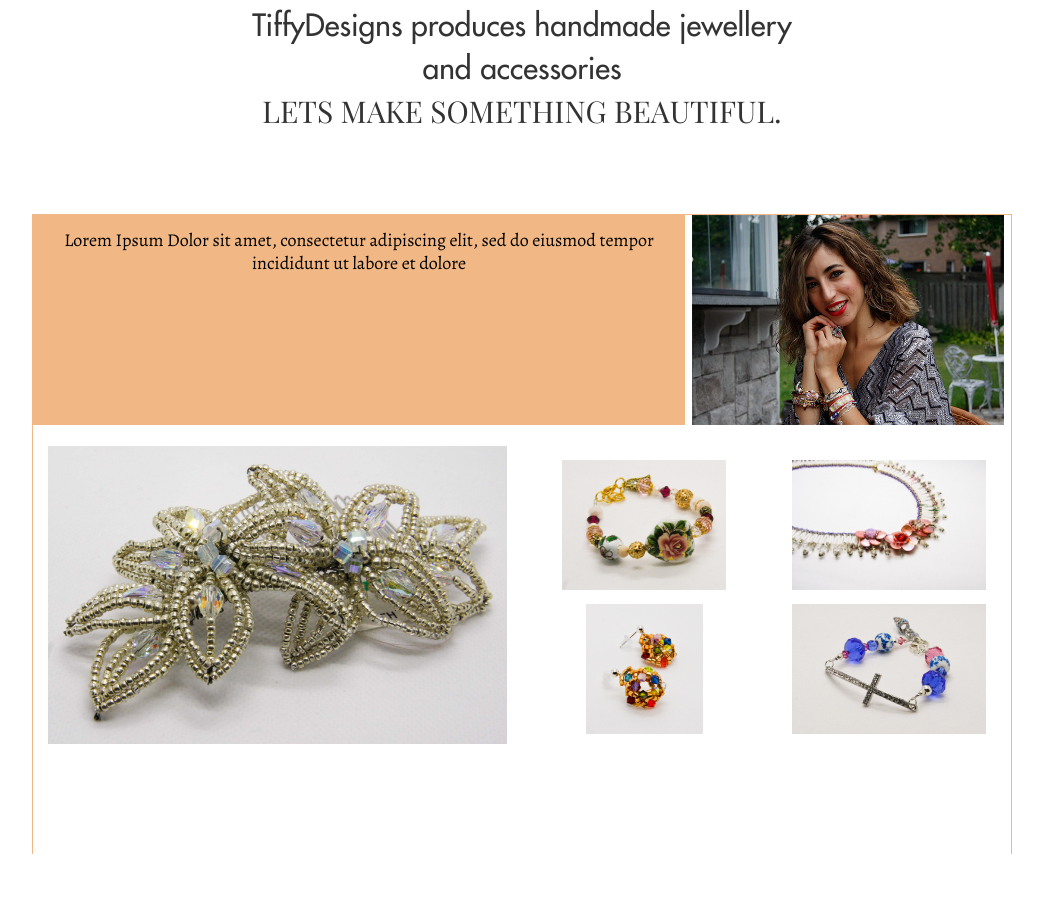
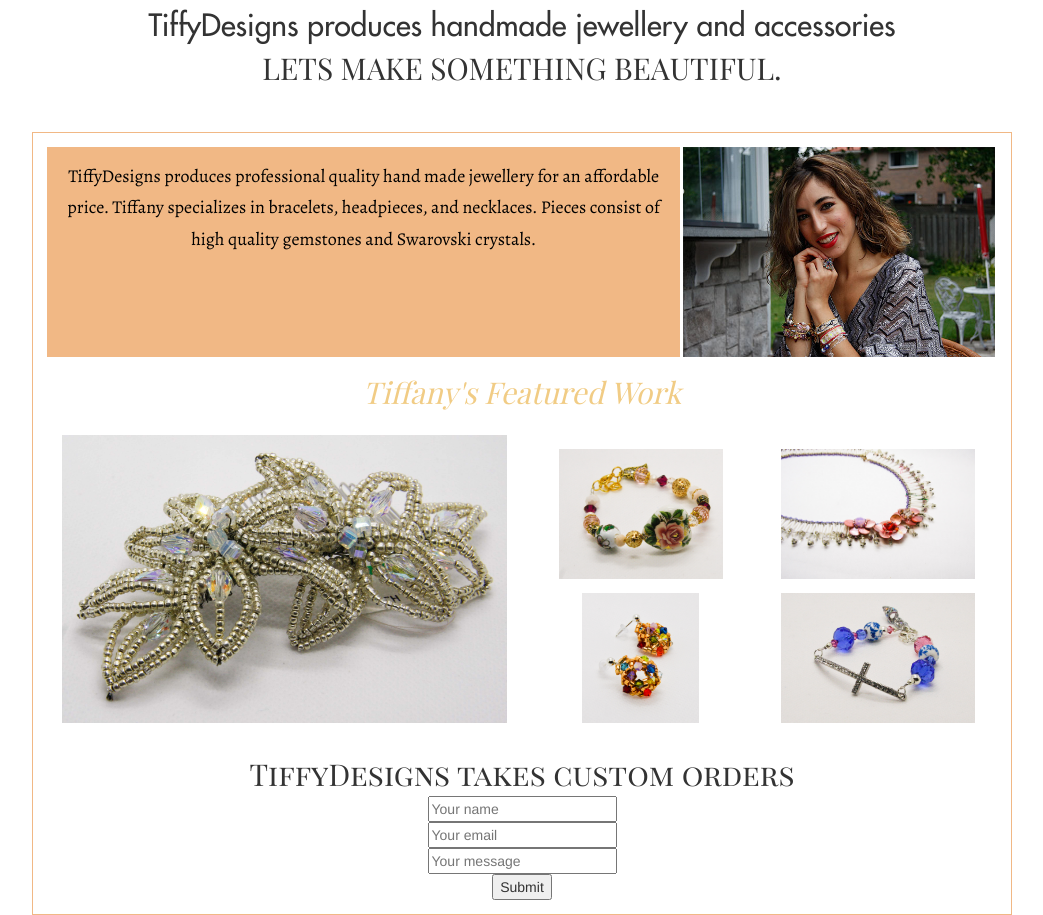
Before and after one commit to djg07/tiffydesigns, a website: page src/index.html in a window 1280 px wide. Shown: the part 796-1711 px from the top of the page, without its empty margins (118-1161 px from the left). Before the commit the page ends 1650 px from the top, so only its background shows below. Drawn offline with nearby package versions, Linux system fonts and the light colour scheme; a web font is replaced by a local one.

Commit message:
fixed layout, added form for contact

```diff
--- a/src/index.html
+++ b/src/index.html
@@ -17,6 +17,9 @@
     <link href='https://fonts.googleapis.com/css?family=Open+Sans' rel='stylesheet' type='text/css'>
     <link href='https://fonts.googleapis.com/css?family=Alegreya:400,400italic,700,700italic,900,900italic'
           rel='stylesheet' type='text/css'>
+    <link href='https://fonts.googleapis.com/css?family=Playfair+Display:400,400italic,700italic' rel='stylesheet' type='text/css'>
+
+
     <link rel="stylesheet" href="https://maxcdn.bootstrapcdn.com/font-awesome/4.4.0/css/font-awesome.min.css">
     <!-- BOOTSTRAP -->
     <link href='https://maxcdn.bootstrapcdn.com/bootstrap/3.3.5/css/bootstrap.min.css' rel='stylesheet' type='text/css'>
@@ -88,23 +91,33 @@
 
     <div id="main-content-grid">
         <div id="heroMsg">
-            <div class="heroMsgContent1">TiffyDesigns produces handmade jewellery and accessories</div>
-            <div class="heroMsgContent2">LETS MAKE SOMETHING BEAUTIFUL.</div>
+            <div class="row">
+                <div class="col-sm-12">
+                    <div class="heroMsgContent1">TiffyDesigns produces handmade jewellery and accessories</div>
+                    <div class="heroMsgContent2">LETS MAKE SOMETHING BEAUTIFUL.</div>
+
+
+                </div>
+
+            </div>
         </div>
 
-        <div id="border-top">
+        <div id="border-top" style="padding:1em;">
             <div class="row" style="margin-left:0px; margin-right:0px;">
 
 
                 <div class="col-sm-8  grid-about-me">
-                    <p>Lorem Ipsum Dolor
-                        sit amet, consectetur
-                        adipiscing elit,
-                        sed do eiusmod tempor
-                        incididunt
-                        ut labore et dolore</p>
+                    <p>TiffyDesigns produces professional quality hand made jewellery for
+                    an affordable price. Tiffany specializes in bracelets, headpieces, and necklaces.
+                    Pieces consist of high quality gemstones and Swarovski crystals. </p>
                 </div>
                 <div class="col-sm-4 grid-about-me-picture"></div>
+            </div>
+
+            <div class="row" style="margin-left:0px; margin-right:0px;padding-top:1em;">
+                <div id="featuredWorkHeroMsg">
+                    <div class="heroMsgContent3">Tiffany's Featured Work</div>
+                </div>
             </div>
 
             <div class="row" style="margin-left:0px; margin-right:0px; height:22em; padding-top:1.5em;">
@@ -133,6 +146,33 @@
                     </div>
 
             </div>
+
+            <div class="row">
+                <div class="col-sm-12 col-xs-12 heroMsgContent2" style="padding-top:1em;">
+                    TiffyDesigns takes custom orders
+                </div>
+            </div>
+
+            <div class="row">
+
+                    <form action="#" method="POST" style="text-align:center;">
+                        <div class="col-sm-12 col-xs-12">
+                            <input type="text" name="name" placeholder="Your name" class="form-name">
+                        </div>
+                        <div class="col-sm-12 col-xs-12">
+                            <input type="text" name="email" placeholder="Your email" class="form-email">
+                        </div>
+                        <div class="col-sm-12 col-xs-12">
+                            <input type="text" name="msg" placeholder="Your message" class="form-msg">
+                        </div>
+                        <div class="col-sm-12 col-xs-12">
+                            <input type="submit" name="submit" placeholder="Submit your message" class="form-submit">
+                        </div>
+
+                    </form>
+
+            </div>
+
         </div>
 
 
--- a/src/styles.scss
+++ b/src/styles.scss
@@ -10,6 +10,11 @@
 	src: url(../assets/FuturaLT_0.ttf);
 }
 
+@font-face {
+  font-family: Futura-Oblique;
+  src: url(../assets/FuturaLT-Oblique_0.ttf);
+}
+
 
 $font-stack-content: "Alegreya","Open sans", Helvetica;///
 $font-main: "Pinyon Script";
@@ -17,7 +22,10 @@
 
 $text-grey: #9a9a9a;
 $hover: #AB7878;
-$grid-orange: #F1B885;
+
+
+$primary-yellow: #F1CC85;
+$primary-rose: #F1B885;
 
 
 body {
@@ -43,7 +51,7 @@
 	p {
 		font-family: $font-stack-content;
 		//font-size: 1.2em;
-		line-height:125%;
+		line-height:175%;
 		color:black
 
 	}
@@ -140,11 +148,11 @@
 
 }
 
-$onepxsolid: 1px solid $grid-orange;
+$onepxsolid: 1px solid $primary-rose;
 #main-content-grid {
 	margin-top:5em;
 	position:relative;
-	height:80vh;
+	//height:80vh;
 	 //background-color:pink;
 	margin: 0 auto;
   	max-width: 980px;
@@ -157,14 +165,13 @@
 
 #heroMsg {
 	// background-color: #ffffff;
-	height:15em;
+	padding-bottom:3em;
 }
 
 .heroMsgContent1 {
 	font-family:Futura;
 	font-size: 3em;
 	font-color:black;
-	width:60%;
 	text-align:center;
 	margin: 0 auto;
 }
@@ -173,20 +180,33 @@
 	font-family:Playfair;
 	font-size: 2.5em;
 	font-color:black;
-	width:70%;
 	text-align:center;
 	margin: 0 auto;
+}
+
+.heroMsgContent3 {
+  font-family:"Playfair Display";
+  font-style: italic;
+  font-weight: 400;
+  font-size: 2.5em;
+  font-color:black;
+  width:70%;
+  text-align:center;
+  margin: 0 auto;
+  color: $primary-yellow;
 }
 
 
 #border-top {
 	margin: 0 auto;
+  	padding:1em;
 	width:100%;
 	height:100%;
-	border-color: $grid-orange;
+	border-color: $primary-rose;
 	border-top: $onepxsolid;
 	border-left: $onepxsolid;
-	border-right: $onepxsolid;
+    border-right: $onepxsolid;
+    border-bottom: $onepxsolid;
 }
 
 .grid-centered {
@@ -197,7 +217,7 @@
 	//margin-top:1em;
 	padding:1em;
 	height:15em;
-	background-color: $grid-orange;
+	background-color: $primary-rose;
 }
 
 .grid-about-me-picture {
@@ -211,25 +231,25 @@
 
 /* Lets Make something beautiful section */
 @media (max-width: 480px) {
-  .heroMsgContent1, .heroMsgContent2 {
+  .heroMsgContent1, .heroMsgContent2, .heroMsgContent3 {
 	font-size:14px;
   }
 }
 
 @media (min-width: 481px) and (max-width: 767px) {
-  .heroMsgContent1, .heroMsgContent2 {
+  .heroMsgContent1, .heroMsgContent2, .heroMsgContent3 {
 	font-size:20px;
   }
 }
 
 @media (min-width: 768px) and (max-width: 979px) {
-  .heroMsgContent1, .heroMsgContent2 {
+  .heroMsgContent1, .heroMsgContent2, .heroMsgContent3 {
 	font-size:26px;
   }
 }
 
 @media (min-width: 980px) {
-  .heroMsgContent1, .heroMsgContent2 {
+  .heroMsgContent1, .heroMsgContent2, .heroMsgContent3 {
 	font-size:30px;
   }
 }
```
Also changed, not shown: dest/styles.css, 1 other file.
